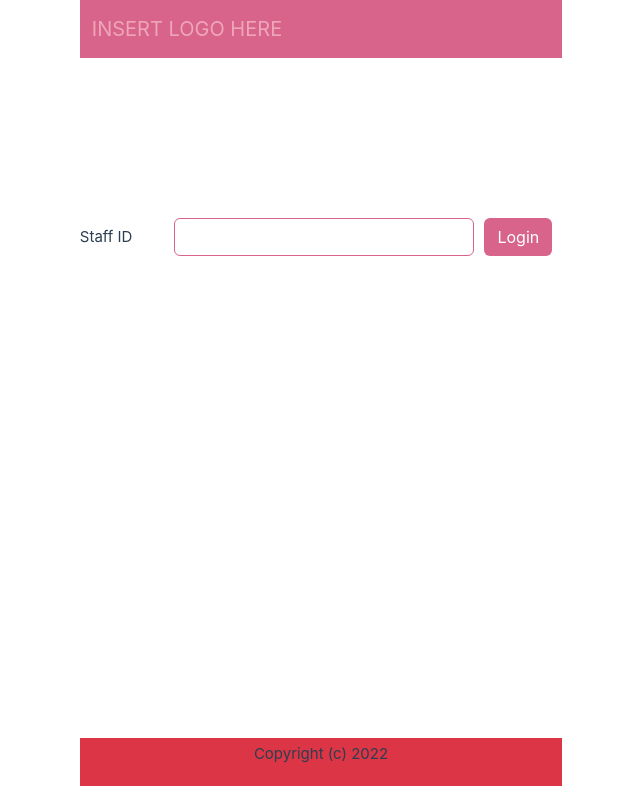
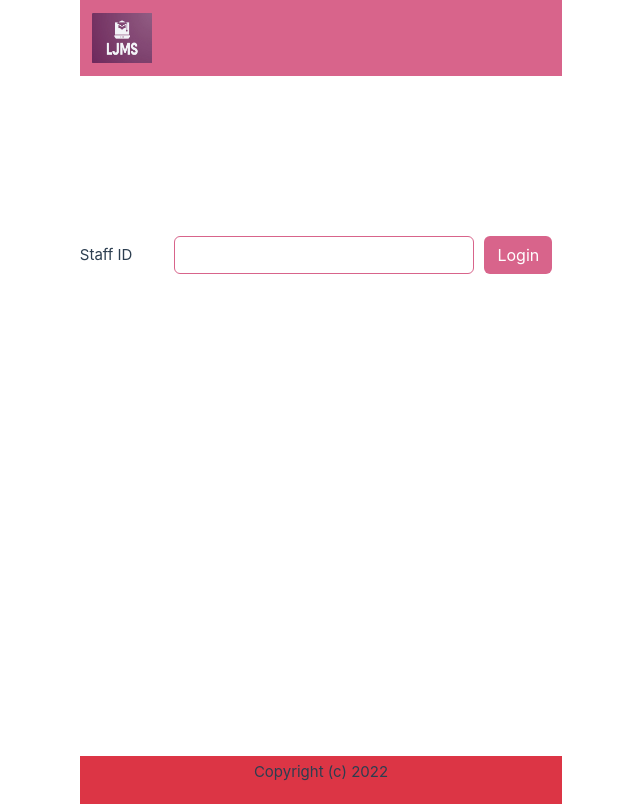
Before and after one commit to Shubhash007/SPM-Course-Management, a Vue app in the folder frontend/: page / in a window 1280 px wide. Shown: the whole page, without its empty margins (319-959 px from the left). Built offline with nearby package versions, Linux system fonts and the light colour scheme.

Commit message:
Added LJMS logo

```diff
--- a/frontend/src/components/NavBar.vue
+++ b/frontend/src/components/NavBar.vue
@@ -1,7 +1,9 @@
 <template>
   <nav class="navbar navbar-expand-lg">
     <div class="container-fluid">
-      <a class="navbar-brand" href="#">INSERT LOGO HERE</a>
+      <a class="navbar-brand" href="#">
+        <img id="LJMS-LOGO" src="../assets/LJMS_logo.jpg" alt="logo" width="60" height="50">
+      </a>
       <button class="navbar-toggler" type="button" data-bs-toggle="collapse" data-bs-target="#navbarSupportedContent" aria-controls="navbarSupportedContent" aria-expanded="false" aria-label="Toggle navigation">
         <span class="navbar-toggler-icon"></span>
       </button>
```
Also changed, not shown: frontend/src/assets/LJMS_logo.jpg (added).
